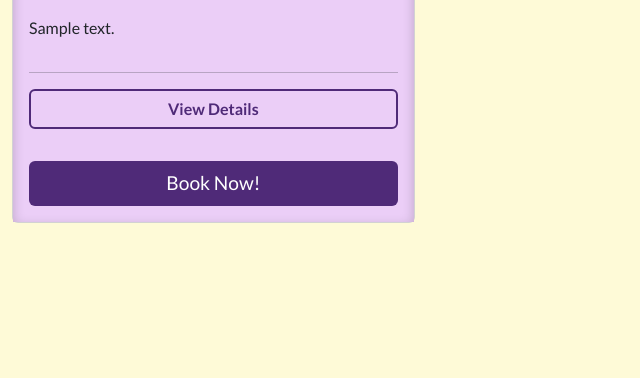
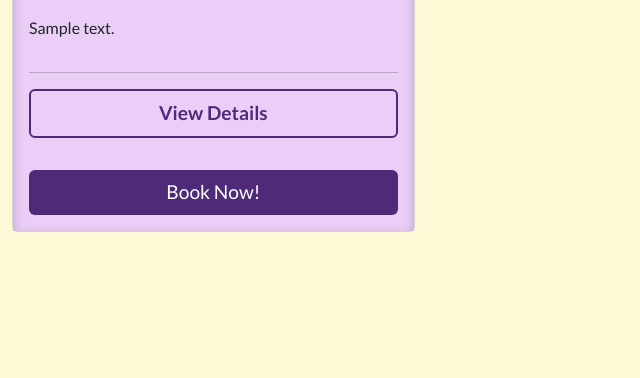
Before and after one commit to fspruce/helpful-living, a Django app: page /services/ in a window 1280 px wide. Shown: the part 234-612 px from the top of the page, without its empty margins (0-640 px from the left). Run offline with Django 5.2, Linux system fonts and the light colour scheme; tables that the repository leaves empty hold one stand-in row (values such as "Sample post"); some libraries are stand-ins or nearby versions.

Commit message:
Fix inconsistent service card stylings

```diff
--- a/static/css/style.css
+++ b/static/css/style.css
@@ -50,6 +50,9 @@ h1, h2, h3, h4, h5, h6 {
   color: var(--footer-background);
   background-color: transparent;
   font-weight: bold;
+  width: 100%;
+  font-size: 1.2rem;
+  padding: 0.5rem;
   transition: background-color 0.3s, color 0.3s;
 }
 
```
